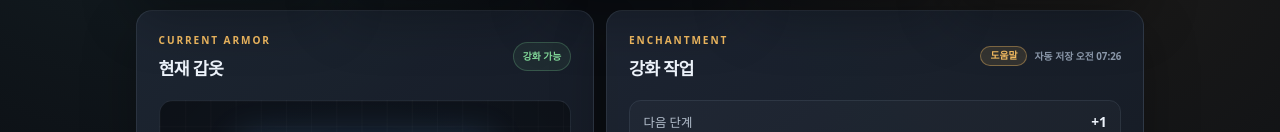
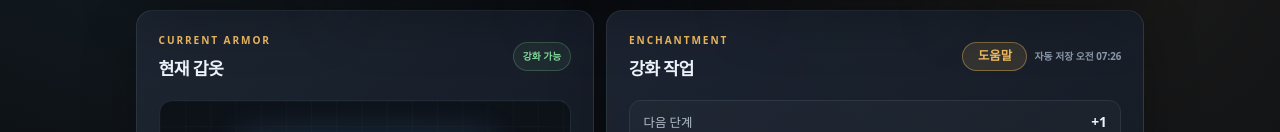
Before and after one commit to ybl3128-boop/armor-enhance, a website: page index.html in a window 1280 px wide. Shown: the part 233-365 px from the top of the page. Drawn offline with Linux system fonts and the light colour scheme; no server answers.

Commit message:
style: Increase help button size (22px->32px height, larger font)

```diff
--- a/style.css
+++ b/style.css
@@ -326,15 +326,15 @@ h3 {
   display: inline-flex;
   align-items: center;
   justify-content: center;
-  height: 22px;
+  height: 32px;
   border: 1px solid rgba(245, 189, 98, 0.4);
   border-radius: 999px;
   background: rgba(245, 189, 98, 0.12);
   color: var(--gold);
-  font-size: 0.68rem;
+  font-size: 0.86rem;
   font-weight: 800;
   line-height: 1;
-  padding: 0 10px;
+  padding: 0 16px;
   white-space: nowrap;
   transition: 0.2s ease;
 }
```
